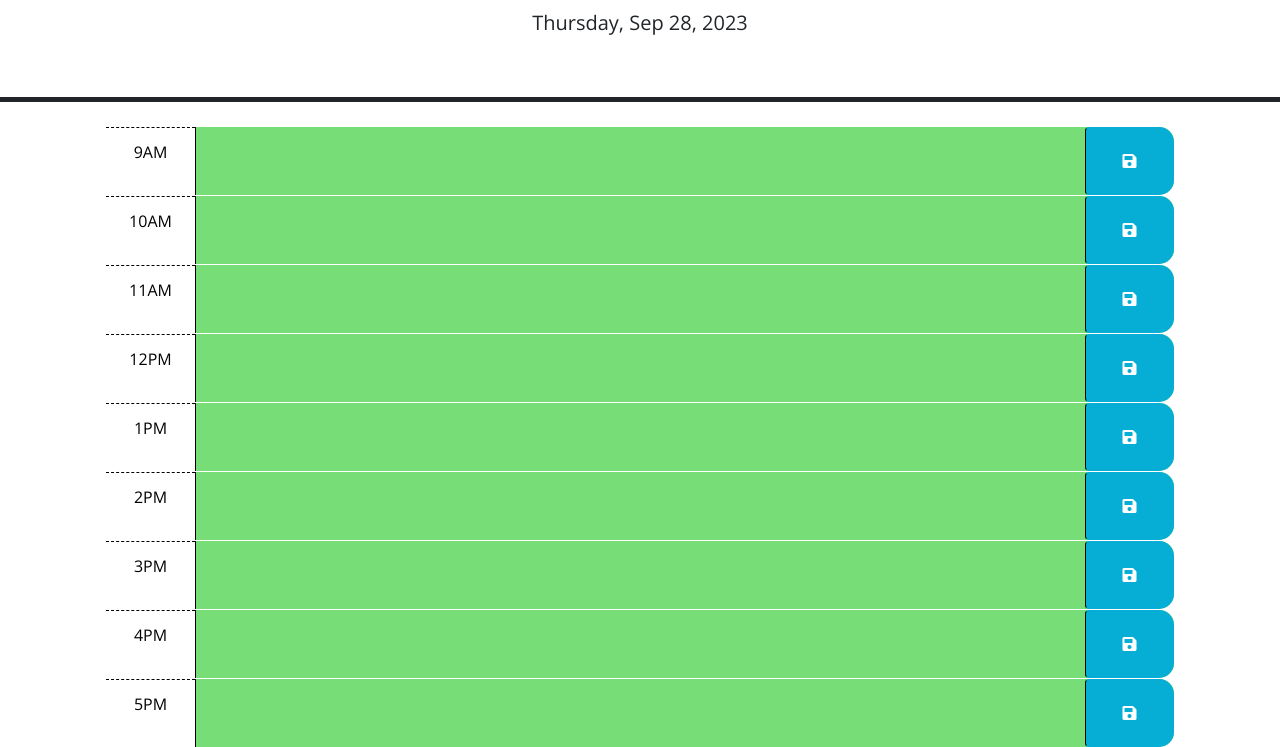
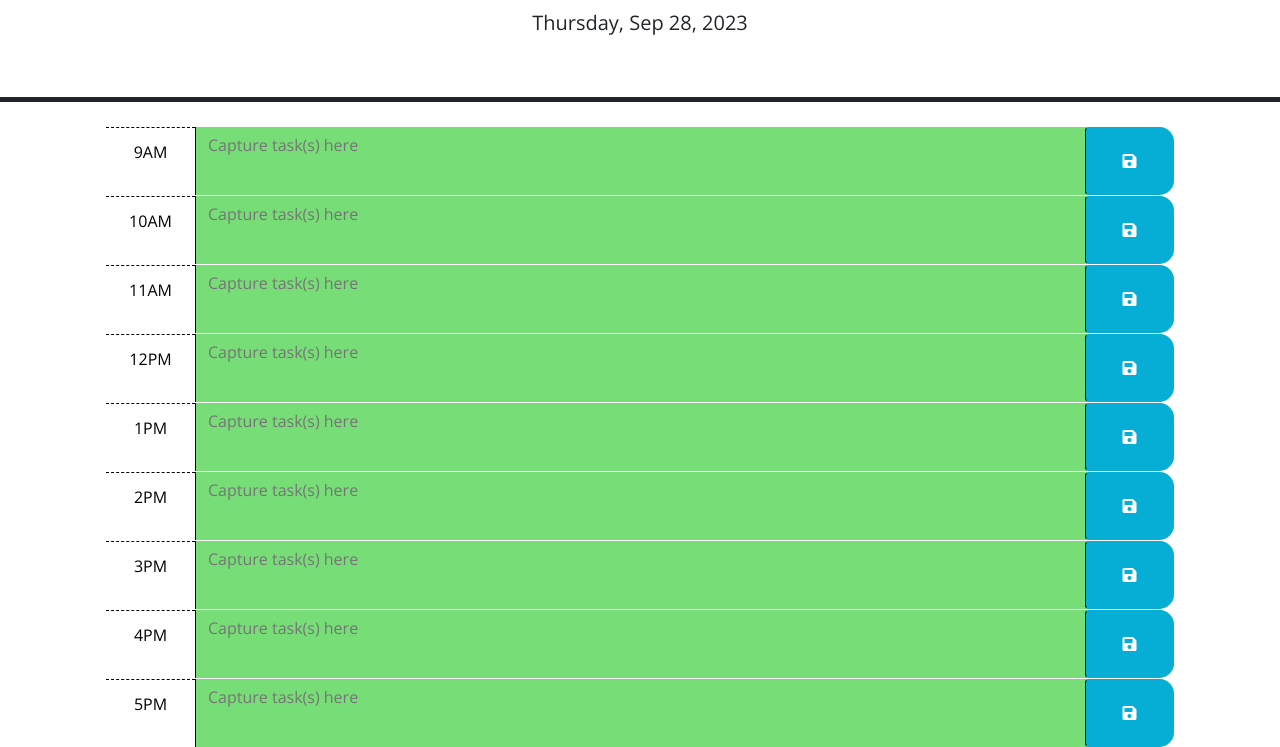
Before and after one commit to hybee234/work-day-scheduler, a plain HTML site: page index.html in a window 1280 px wide. Shown: the part 156-903 px from the top of the page. Drawn offline with nearby package versions, Linux system fonts and the light colour scheme.

Commit message:
Placeholder text added

```diff
--- a/index.html
+++ b/index.html
@@ -36,7 +36,7 @@
 
       <div id="hour-9" class="row time-block past" data-index="0">
         <div class="col-2 col-md-1 hour text-center py-3">9AM</div>
-        <textarea class="col-8 col-md-10 description" rows="3" > </textarea>
+        <textarea class="col-8 col-md-10 description" placeholder="Capture task(s) here" rows="3" > </textarea>
         <button class="btn saveBtn col-2 col-md-1" aria-label="save">
           <i class="fas fa-save" aria-hidden="true"></i>
         </button>
@@ -44,7 +44,7 @@
 
       <div id="hour-10" class="row time-block past" data-index="1">
         <div class="col-2 col-md-1 hour text-center py-3">10AM</div>
-        <textarea class="col-8 col-md-10 description" rows="3"> </textarea>
+        <textarea class="col-8 col-md-10 description" placeholder="Capture task(s) here" rows="3"> </textarea>
         <button class="btn saveBtn col-2 col-md-1" aria-label="save">
           <i class="fas fa-save" aria-hidden="true"></i>
         </button>
@@ -52,7 +52,7 @@
 
       <div id="hour-11" class="row time-block past" data-index="2">
         <div class="col-2 col-md-1 hour text-center py-3">11AM</div>
-        <textarea class="col-8 col-md-10 description" rows="3"> </textarea>
+        <textarea class="col-8 col-md-10 description" placeholder="Capture task(s) here" rows="3"> </textarea>
         <button class="btn saveBtn col-2 col-md-1" aria-label="save">
           <i class="fas fa-save" aria-hidden="true"></i>
         </button>
@@ -60,7 +60,7 @@
 
       <div id="hour-12" class="row time-block past" data-index="3">
         <div class="col-2 col-md-1 hour text-center py-3">12PM</div>
-        <textarea class="col-8 col-md-10 description" rows="3"> </textarea>
+        <textarea class="col-8 col-md-10 description" placeholder="Capture task(s) here" rows="3"> </textarea>
         <button class="btn saveBtn col-2 col-md-1" aria-label="save">
           <i class="fas fa-save" aria-hidden="true"></i>
         </button>
@@ -68,7 +68,7 @@
 
       <div id="hour-13" class="row time-block past" data-index="4">
         <div class="col-2 col-md-1 hour text-center py-3">1PM</div>
-        <textarea class="col-8 col-md-10 description" rows="3"> </textarea>
+        <textarea class="col-8 col-md-10 description" placeholder="Capture task(s) here" rows="3" > </textarea>
         <button class="btn saveBtn col-2 col-md-1" aria-label="save">
           <i class="fas fa-save" aria-hidden="true"></i>
         </button>
@@ -76,7 +76,7 @@
 
       <div id="hour-14" class="row time-block past" data-index="5">
         <div class="col-2 col-md-1 hour text-center py-3">2PM</div>
-        <textarea class="col-8 col-md-10 description" rows="3"> </textarea>
+        <textarea class="col-8 col-md-10 description" placeholder="Capture task(s) here" rows="3"> </textarea>
         <button class="btn saveBtn col-2 col-md-1" aria-label="save">
           <i class="fas fa-save" aria-hidden="true"></i>
         </button>
@@ -84,7 +84,7 @@
 
       <div id="hour-15" class="row time-block past" data-index="6">
         <div class="col-2 col-md-1 hour text-center py-3">3PM</div>
-        <textarea class="col-8 col-md-10 description" rows="3"> </textarea>
+        <textarea class="col-8 col-md-10 description" placeholder="Capture task(s) here" rows="3"> </textarea>
         <button class="btn saveBtn col-2 col-md-1" aria-label="save">
           <i class="fas fa-save" aria-hidden="true"></i>
         </button>
@@ -92,7 +92,7 @@
 
       <div id="hour-16" class="row time-block past" data-index="7">
         <div class="col-2 col-md-1 hour text-center py-3">4PM</div>
-        <textarea class="col-8 col-md-10 description" rows="3"> </textarea>
+        <textarea class="col-8 col-md-10 description" placeholder="Capture task(s) here" rows="3"> </textarea>
         <button class="btn saveBtn col-2 col-md-1" aria-label="save">
           <i class="fas fa-save" aria-hidden="true"></i>
         </button>
@@ -100,7 +100,7 @@
 
       <div id="hour-17" class="row time-block past" data-index="8">
         <div class="col-2 col-md-1 hour text-center py-3">5PM</div>
-        <textarea class="col-8 col-md-10 description" rows="3"> </textarea>
+        <textarea class="col-8 col-md-10 description" placeholder="Capture task(s) here" rows="3"> </textarea>
         <button class="btn saveBtn col-2 col-md-1" aria-label="save">
           <i class="fas fa-save" aria-hidden="true"></i>
         </button>
```
